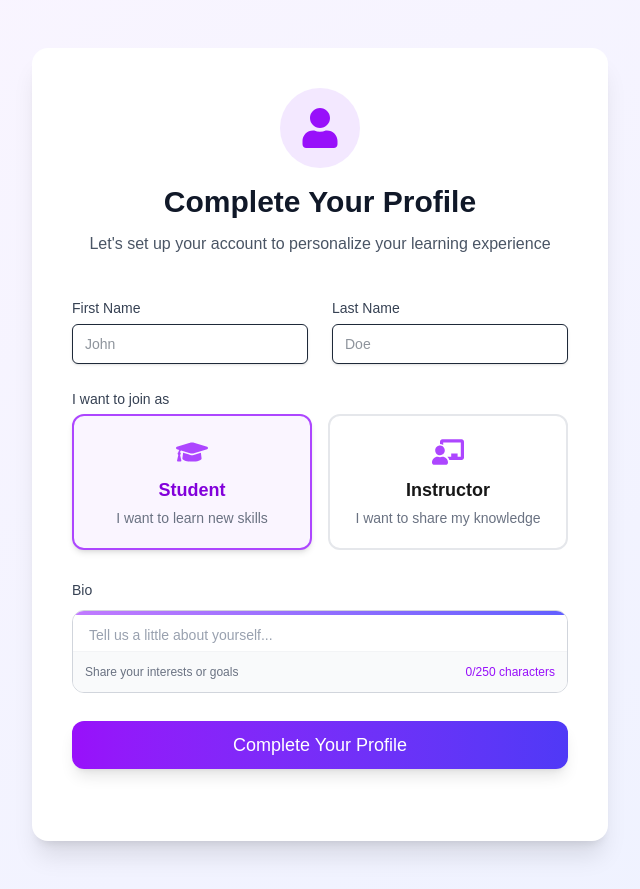
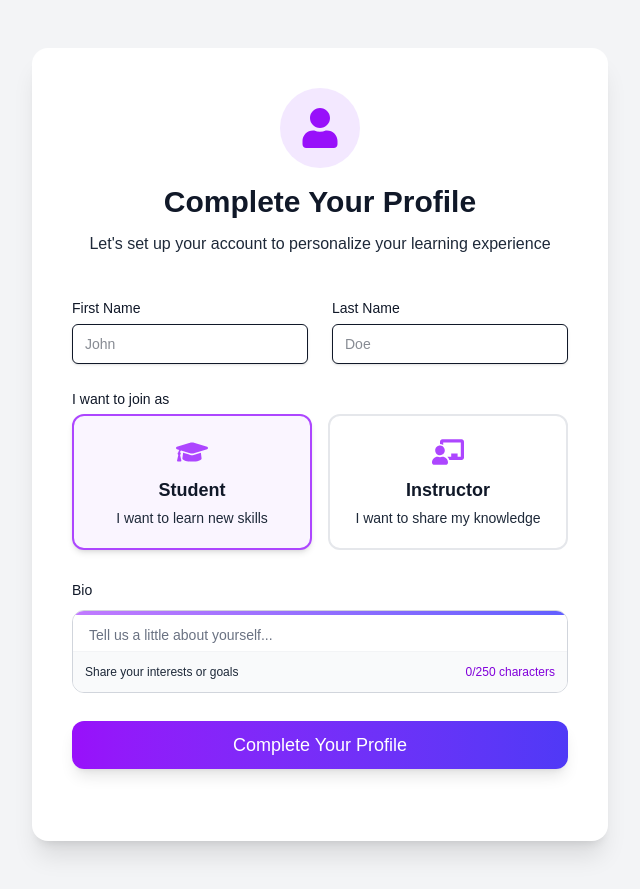
Before and after one commit to arjav1528/Learnify-LMS, a Next.js app: page /complete-profile in a window 1280 px wide. Shown: the whole page, without its empty margins (320-960 px from the left). Built offline with nearby package versions, Linux system fonts and the light colour scheme; no server answers.

Commit message:
fixed complete profile

```diff
--- a/src/app/complete-profile/page.tsx
+++ b/src/app/complete-profile/page.tsx
@@ -65,7 +65,7 @@ export default function CompleteProfile() {
       toast.success("Profile updated successfully!");
 
       // Redirect or perform any other actions after successful profile update
-      const router = useRouter();
+
       if(formData.role === 'instructor'){
         router.push('/instructor/dashboard');
       }else{
@@ -81,7 +81,7 @@ export default function CompleteProfile() {
   };
 
   return (
-    <div className="min-h-screen bg-gradient-to-br from-purple-50 to-indigo-50 flex items-center justify-center py-12 px-4 sm:px-6 lg:px-8">
+    <div className="min-h-screen bg-gray-100 flex items-center justify-center py-12 px-4 sm:px-6 lg:px-8">
       <motion.div
         initial={{ opacity: 0, y: 20 }}
         animate={{ opacity: 1, y: 0 }}
@@ -98,7 +98,7 @@ export default function CompleteProfile() {
             <FaUser className="h-10 w-10 text-purple-600" />
           </motion.div>
           <h2 className="text-3xl font-extrabold text-gray-900">Complete Your Profile</h2>
-          <p className="mt-3 text-md text-gray-600">
+          <p className="mt-3 text-md text-gray-800">
             Let's set up your account to personalize your learning experience
           </p>
         </div>
@@ -106,34 +106,34 @@ export default function CompleteProfile() {
         <form className="mt-10 space-y-7" onSubmit={handleSubmit}>
           <div className="grid grid-cols-1 md:grid-cols-2 gap-x-6 gap-y-5">
             <div>
-              <Label htmlFor="firstName" className="text-gray-700 font-medium">First Name</Label>
+              <Label htmlFor="firstName" className="text-gray-900 font-medium">First Name</Label>
               <Input
                 id="firstName"
                 type="text"
                 required
                 value={formData.firstName}
                 onChange={(e) => handleInputChange('firstName', e.target.value)}
-                className="mt-1 focus:ring-purple-500 focus:border-purple-500 shadow-sm bg-white text-gray-800"
+                className="mt-1 focus:ring-purple-500 focus:border-purple-500 shadow-sm bg-white text-gray-900"
                 placeholder="John"
               />
             </div>
 
             <div>
-              <Label htmlFor="lastName" className="text-gray-700 font-medium">Last Name</Label>
+              <Label htmlFor="lastName" className="text-gray-900 font-medium">Last Name</Label>
               <Input
                 id="lastName"
                 type="text"
                 required
                 value={formData.lastName}
                 onChange={(e) => handleInputChange('lastName', e.target.value)}
-                className="mt-1 focus:ring-purple-500 focus:border-purple-500 shadow-sm bg-white text-gray-800"
+                className="mt-1 focus:ring-purple-500 focus:border-purple-500 shadow-sm bg-white text-gray-900"
                 placeholder="Doe"
               />
             </div>
           </div>
 
           <div>
-            <Label htmlFor="role" className="text-gray-700 font-medium mb-2 block">I want to join as</Label>
+            <Label htmlFor="role" className="text-gray-900 font-medium mb-2 block">I want to join as</Label>
             <div className="mt-2 grid grid-cols-1 md:grid-cols-2 gap-4">
               <motion.button
                 whileHover={{ scale: 1.02 }}
@@ -141,15 +141,15 @@ export default function CompleteProfile() {
                 type="button"
                 className={`p-5 border-2 rounded-xl text-center transition-all ${
                   formData.role === 'student'
-                    ? 'border-purple-500 bg-purple-50 text-purple-700 shadow-md'
-                    : 'border-gray-200 hover:border-purple-300'
+                    ? 'border-purple-500 bg-purple-50 text-purple-900 shadow-md'
+                    : 'border-gray-200 hover:border-purple-300 text-gray-900'
                 }`}
                 onClick={() => handleInputChange('role', 'student')}
               >
                 <div className="flex flex-col items-center">
                   <FaGraduationCap className="h-8 w-8 mb-2 text-purple-500" />
-                  <div className="font-semibold text-lg">Student</div>
-                  <div className="text-sm text-gray-500 mt-1">I want to learn new skills</div>
+                  <div className="font-semibold text-lg text-gray-900">Student</div>
+                  <div className="text-sm text-gray-800 mt-1">I want to learn new skills</div>
                 </div>
               </motion.button>
 
@@ -159,22 +159,22 @@ export default function CompleteProfile() {
                 type="button"
                 className={`p-5 border-2 rounded-xl text-center transition-all ${
                   formData.role === 'instructor'
-                    ? 'border-purple-500 bg-purple-50 text-purple-700 shadow-md'
-                    : 'border-gray-200 hover:border-purple-300'
+                    ? 'border-purple-500 bg-purple-50 text-purple-900 shadow-md'
+                    : 'border-gray-200 hover:border-purple-300 text-gray-900'
                 }`}
                 onClick={() => handleInputChange('role', 'instructor')}
               >
                 <div className="flex flex-col items-center">
                   <FaChalkboardTeacher className="h-8 w-8 mb-2 text-purple-500" />
-                  <div className="font-semibold text-lg">Instructor</div>
-                  <div className="text-sm text-gray-500 mt-1">I want to share my knowledge</div>
+                  <div className="font-semibold text-lg text-gray-900">Instructor</div>
+                  <div className="text-sm text-gray-800 mt-1">I want to share my knowledge</div>
                 </div>
               </motion.button>
             </div>
           </div>
 
           <div>
-            <Label htmlFor="bio" className="text-gray-700 font-medium">Bio</Label>
+            <Label htmlFor="bio" className="text-gray-900 font-medium">Bio</Label>
             <motion.div
               whileHover={{ boxShadow: "0 4px 12px rgba(0, 0, 0, 0.05)" }}
               className="mt-2 relative rounded-xl border border-gray-300 bg-white overflow-hidden"
@@ -184,12 +184,12 @@ export default function CompleteProfile() {
                 id="bio"
                 value={formData.bio}
                 onChange={(e) => handleInputChange('bio', e.target.value)}
-                className="border-none pt-4 px-4 focus:ring-0 text-base placeholder:text-gray-400 bg-white text-gray-800"
+                className="border-none pt-4 px-4 focus:ring-0 text-base placeholder:text-gray-500 bg-white text-gray-900"
                 placeholder="Tell us a little about yourself..."
               />
               <div className="p-3 bg-gray-50 border-t border-gray-100 flex justify-between items-center">
-                <div className="text-xs text-gray-500">Share your interests or goals</div>
-                <div className="text-xs font-medium text-purple-600">
+                <div className="text-xs text-gray-800">Share your interests or goals</div>
+                <div className="text-xs font-medium text-purple-700">
                   {formData.bio.length}/250 characters
                 </div>
               </div>
```
